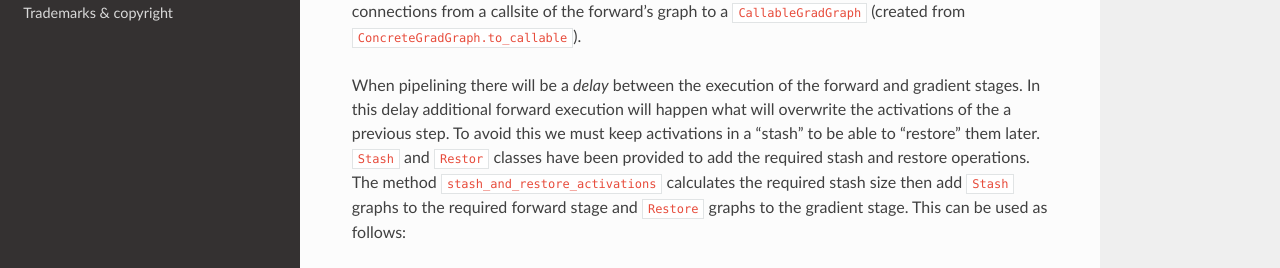
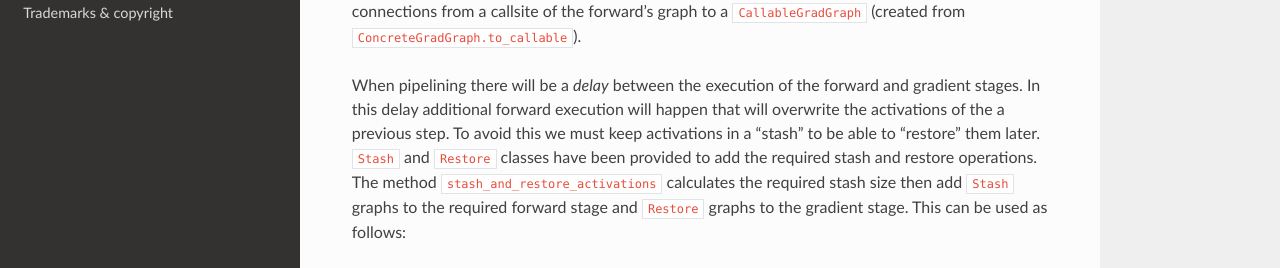
Before and after one commit to graphcore/popxl-addons, a Sphinx documentation site: the page built from docs/pipelining.md, in a window 1280 px wide and 900 px high, scrolled down 1908 px. Shown: the part 217-485 px from the top of the window. Built offline with Sphinx 7.4.7 and the Read the Docs theme 2.0.0, drawn with Linux system fonts in a browser that asks for light colours; some of the changed text lies outside the part shown.

````diff
--- a/docs/pipelining.md
+++ b/docs/pipelining.md
@@ -74,8 +74,8 @@ Our next concern is how to provide inputs to the gradient layer. Gradient layers
 
 Without pipelining we can use the method `addons.connect_activations` to attach expected `Fwd` connections from a callsite of the forward's graph to a `CallableGradGraph` (created from `ConcreteGradGraph.to_callable`).
 
-When pipelining there will be a _delay_ between the execution of the forward and gradient stages. In this delay additional forward execution will happen what will overwrite the activations of the a previous step. To avoid this we must keep activations in a "stash" to be able to "restore" them later.
-`Stash` and `Restor` classes have been provided to add the required stash and restore operations. The method `stash_and_restore_activations` calculates the required stash size then add `Stash` graphs to the required forward stage and `Restore` graphs to the gradient stage. This can be used as follows:
+When pipelining there will be a _delay_ between the execution of the forward and gradient stages. In this delay additional forward execution will happen that will overwrite the activations of the a previous step. To avoid this we must keep activations in a "stash" to be able to "restore" them later.
+`Stash` and `Restore` classes have been provided to add the required stash and restore operations. The method `stash_and_restore_activations` calculates the required stash size then add `Stash` graphs to the required forward stage and `Restore` graphs to the gradient stage. This can be used as follows:
 ```python
 with addons.pipelined_execution(10) as p:
   with p.stage(0), popxl.ipu(0):
````
Also changed, not shown: other parts of docs/pipelining.md (+1 -1 lines).
